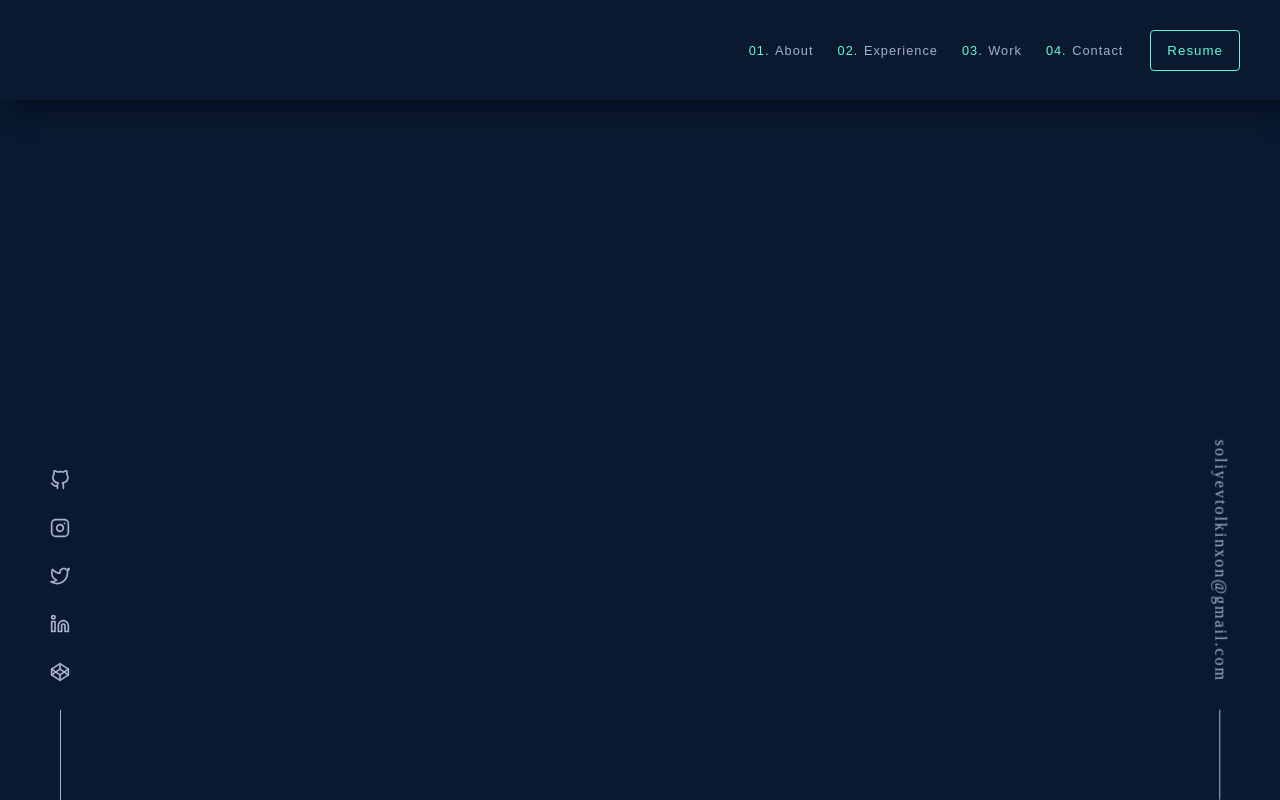
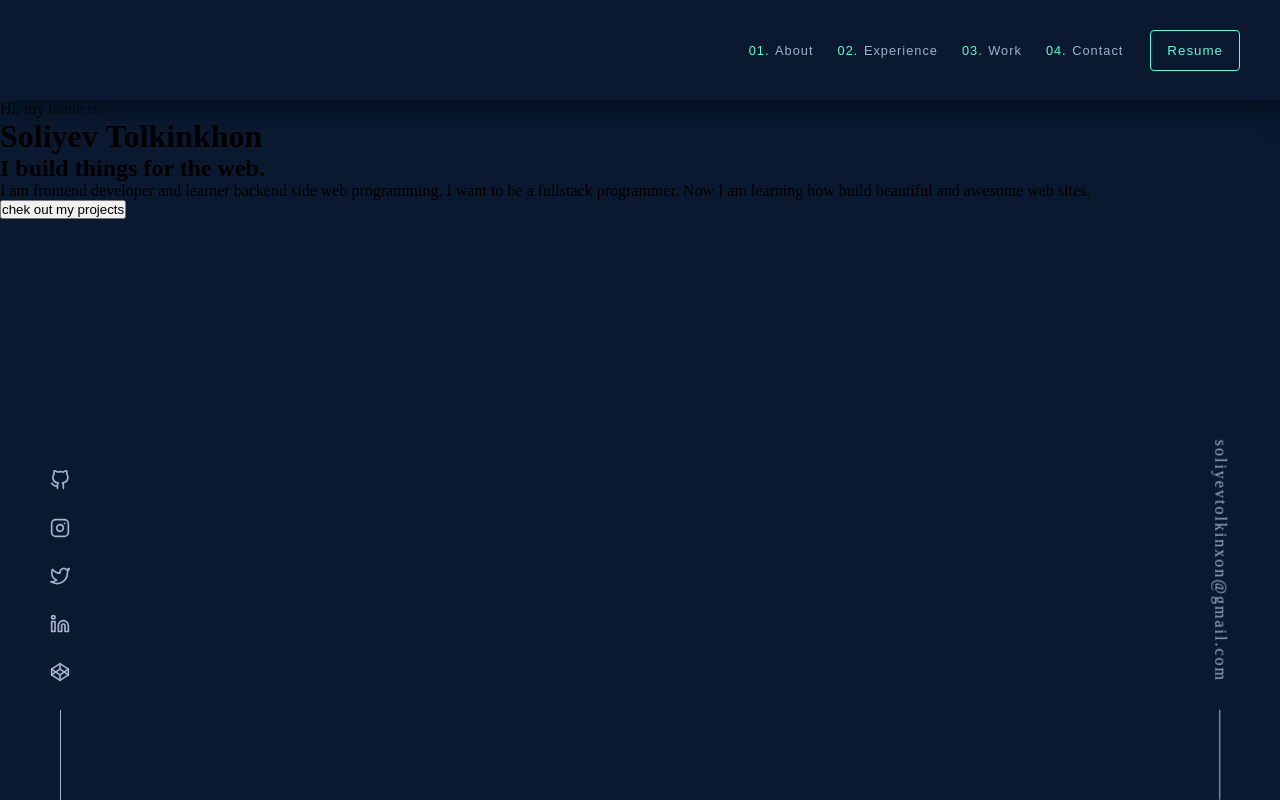
Before and after one commit to Tolkinxon/my-partfolio, a Next.js app: page / in a window 1280 px wide. Built offline with nearby package versions, Linux system fonts and the light colour scheme.

Commit message:
added header

```diff
--- a/components/Header.js
+++ b/components/Header.js
@@ -2,7 +2,17 @@ import React from 'react'
 
 const Header = () => {
   return (
-    <div>Header</div>
+    <div className="header">
+      <p>Hi, my name is </p>
+      <h1>Soliyev Tolkinkhon</h1>
+      <h2>I build things for the web.</h2>
+      <p>
+        I am frontend developer and learner backend side web programming.
+        I want to be a fullstack programmer. Now I am learning how build beautiful and awesome
+        web sites.
+      </p>
+      <button>chek out my projects</button>
+    </div>
   )
 }
 
--- a/components/Navbar.js
+++ b/components/Navbar.js
@@ -9,7 +9,7 @@ const Navbar = () => {
         <a href='#'><span>02. </span> Experience</a>
         <a href='#'><span>03. </span> Work</a>
         <a href='#'><span>04. </span> Contact</a>
-        <button>Resume</button>
+        <button className='button'>Resume</button>
       </div>
     </nav>
   )
--- a/pages/index.js
+++ b/pages/index.js
@@ -1,6 +1,7 @@
 import Head from 'next/head'
 import Navbar from '../components/Navbar'
 import Icons from '@/components/Icons'
+import Header from '../components/Header'
 
 
 export default function Home() {
@@ -13,6 +14,9 @@ export default function Home() {
       <div className="container">
         <Navbar />
         <Icons />
+        <div className="content">
+          <Header />
+        </div>
       </div>
     </>
   )
--- a/styles/globals.css
+++ b/styles/globals.css
@@ -10,6 +10,22 @@
   background-color: #0a192f;
   overflow: scroll;
 }
+
+
+
+
+
+
+
+
+
+
+
+
+
+
+
+
 
 /****************** ICON'S CSS CODES  || ***********/
 /*                                    \/           */
@@ -100,3 +116,26 @@
   height: 10px;
 }
 /*********** SCROLL STYLES ************/
+
+
+
+
+
+
+/*****************  BUTTON'S CODES **********/
+.button {
+  border: 1px solid #62f9d6;
+  color: #62f9d6;
+  background-color: transparent;
+  border-radius: 4px;
+  padding: 0.75rem 1rem;
+  font-family: sans-serif;
+  font-weight: 500;
+  letter-spacing: 1px;
+  margin-left: 15px;
+}
+
+.button:hover {
+  background-color: rgba(100, 255, 218, 0.1);
+}
+/*****************  BUTTON'S CODES **********/
--- a/styles/navbar.module.css
+++ b/styles/navbar.module.css
@@ -37,21 +37,4 @@
   color: #62f9d6;
 }
 
-.navbar > div > button {
-  border: 1px solid #62f9d6;
-  color: #62f9d6;
-  background-color: transparent;
-  border-radius: 4px;
-  padding: 0.75rem 1rem;
-  font-family: sans-serif;
-  font-weight: 500;
-  letter-spacing: 1px;
-  margin-left: 15px;
-}
-
-.navbar > div > button:hover {
-  background-color: rgba(100, 255, 218, 0.1);
-}
-
-
 /*********** NAVBAR STYLES *************/
```
